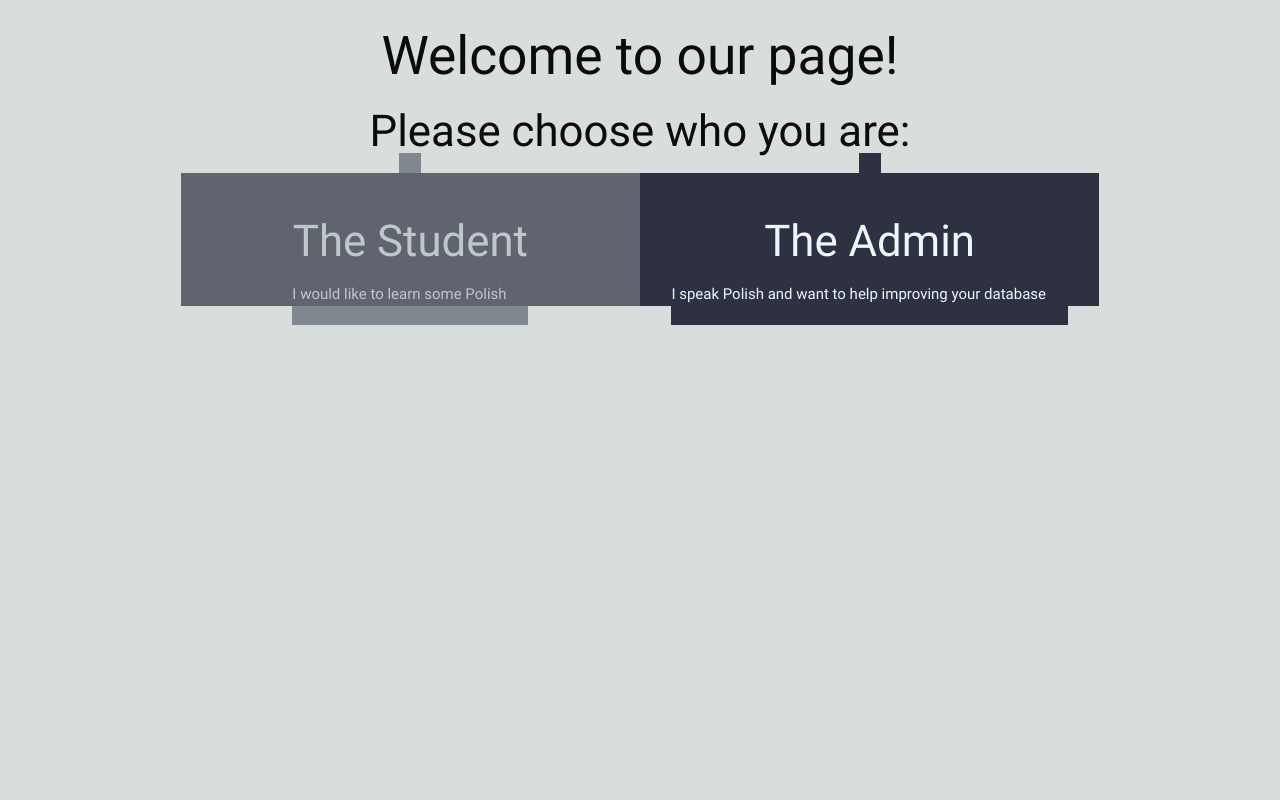
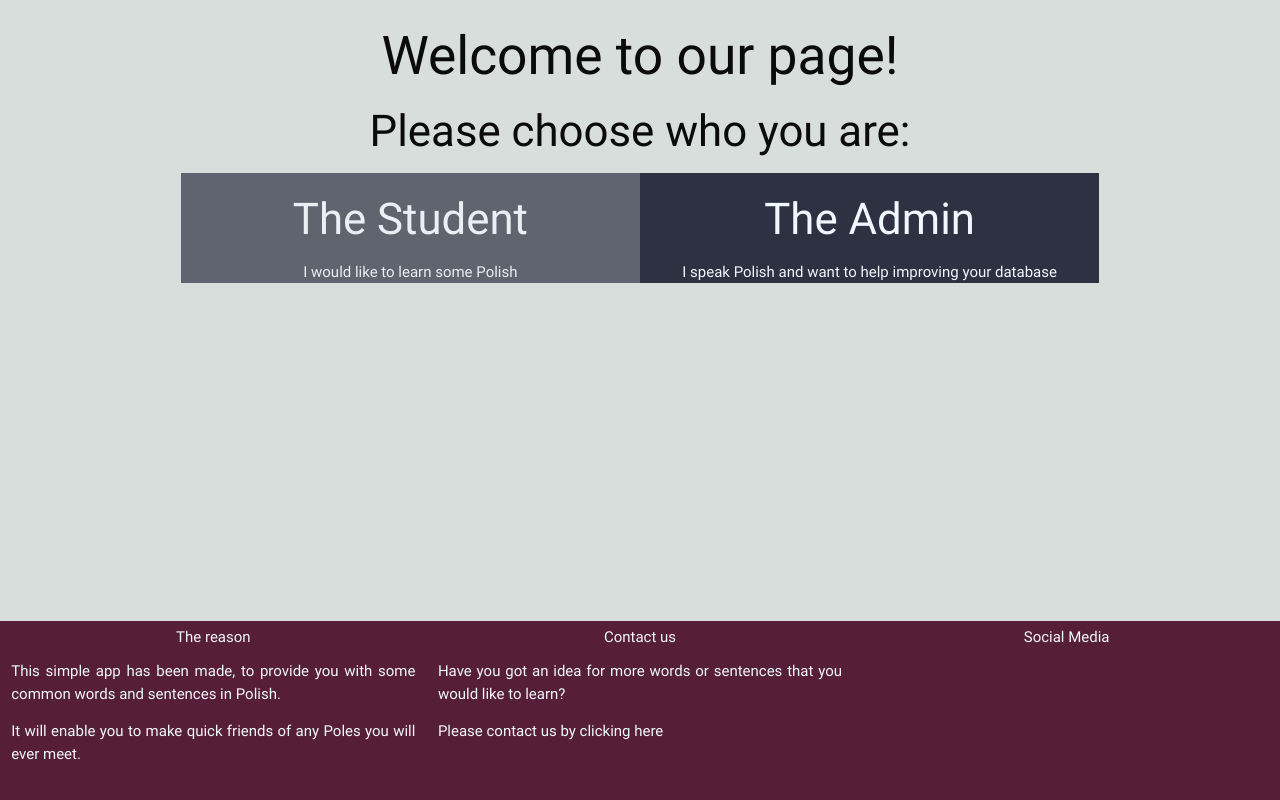
Before and after one commit to MrColorado35/pol_speak, a Flask app: page / in a window 1280 px wide. Run offline with Flask 2, Linux system fonts and the light colour scheme; some libraries are stand-ins or nearby versions.

Commit message:
add footer and contact.html test page

```diff
--- a/app.py
+++ b/app.py
@@ -44,6 +44,10 @@ def edit_word():
 def delete_word():
     return render_template("delete_word.html")
 
+@app.route('/contact.html')
+def contact():
+    return render_template("contact.html")
+
 
 if __name__ == '__main__':
     app.run(host=os.environ.get('IP'),
--- a/static/css/style.css
+++ b/static/css/style.css
@@ -24,6 +24,7 @@ body {
 
 .bg-love {
     background-color: #561f37;
+    color: aliceblue;
 }
 
 .opacity {
@@ -58,7 +59,7 @@ body {
 
 a {
     text-decoration: none;
-    /* color: black; */
+    color: inherit;
 }
 
 
@@ -70,8 +71,12 @@ a {
     margin-top: 2px;
 }
 
-.margin-right{
+.margin-right {
     margin-right: 5%;
+}
+
+.justify {
+    text-align: justify;
 }
 
 /* .margin-sides {
@@ -92,4 +97,7 @@ a {
 footer {
     position: absolute;
     bottom: 0;
+    min-height: 120px;
+    width: 100%;
+
 }
--- a/templates/base.html
+++ b/templates/base.html
@@ -26,6 +26,24 @@
 
         {% endblock %}
     </div>
+    <footer class="bg-love ">
+        <div class="row">
+            <div class="col s4">
+                <h6 class="center">The reason</h6>
+                <p class="justify">This simple app has been made, to provide you with some common words and sentences in        Polish.</p>
+                <p class="justify">It will enable you to make quick friends of any Poles you will ever meet.</p>
+            </div>
+            <div class="col s4">
+                <h6 class="center">Contact us</h6>
+                <p class="justify">Have you got an idea for more words or sentences that you would like to learn?</p>
+                <a href="contact.html">Please contact us by clicking here</a>
+            </div>
+            <div class="col s4">
+                <h6 class="center">Social Media</h6>
+
+            </div>
+        </div>
+    </footer>
 <!-- Import JavaScript -->
 <!-- <script src="https://cdnjs.cloudflare.com/ajax/libs/jquery/3.5.1/jquery.min.js"></script> -->
 <script src="https://cdnjs.cloudflare.com/ajax/libs/twitter-bootstrap/3.3.7/js/bootstrap.min.js"></script>
--- a/templates/index.html
+++ b/templates/index.html
@@ -9,11 +9,11 @@
         <div class="row">
             <h2>Welcome to our page!</h2>
             <h3>Please choose who you are:</h3>
-            <div class="col s6 bg-drk opacity high">
-                <a href="user.html" id="user" class="bg-drk padding-5 opacity"><h3>The Student</h3> I would like to learn some Polish <br></a>
+            <div class="col s6 bg-drk padding-5 opacity ">
+                <a href="user.html" id="user" class=" high"><h3>The Student</h3> I would like to learn some Polish <br></a>
             </div>
-            <div class="col s6 bg-drk">
-                <a href="admin.html" id="admin" class="bg-drk padding-5 "><h3>The Admin</h3> I speak Polish and want to help improving your database</a>
+            <div class="col s6 bg-drk padding-5">
+                <a href="admin.html" id="admin" class=" high "><h3>The Admin</h3> I speak Polish and want to help improving your database</a>
             </div>
         </div>
     </section>
```
Also changed, not shown: templates/contact.html (added, +14 -0 lines).
